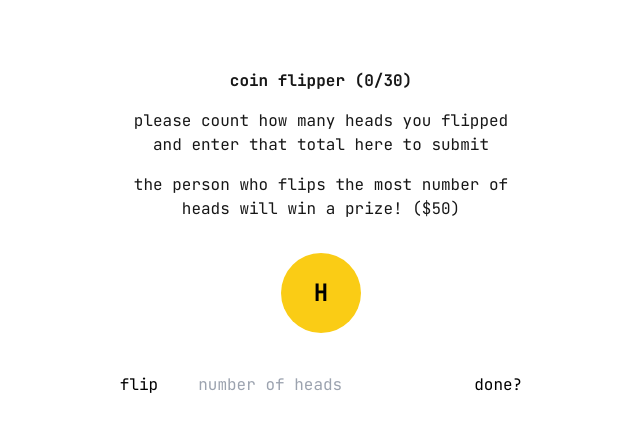
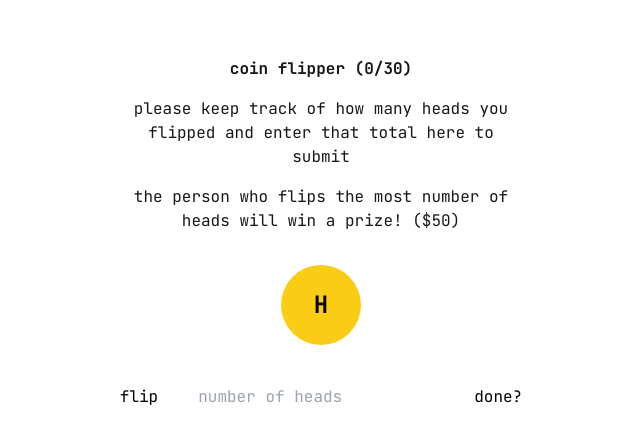
Before and after one commit to LonelyPepper/coin-flipper, a Next.js app: page /flip in a window 1280 px wide. Shown: the part 163-604 px from the top of the page, without its empty margins (319-959 px from the left). Built offline with nearby package versions, Linux system fonts and the light colour scheme.

Commit message:
changed message

```diff
--- a/app/flip/page.tsx
+++ b/app/flip/page.tsx
@@ -65,7 +65,7 @@ export default function Flip() {
             <h1 className="mb-4 font-bold">coin flipper ({flips}/30)</h1>
 
             <h1 className="mb-4 w-96 text-center">
-                please count how many heads you flipped and enter that total here to
+                please keep track of how many heads you flipped and enter that total here to
                 submit
             </h1>
 
```
